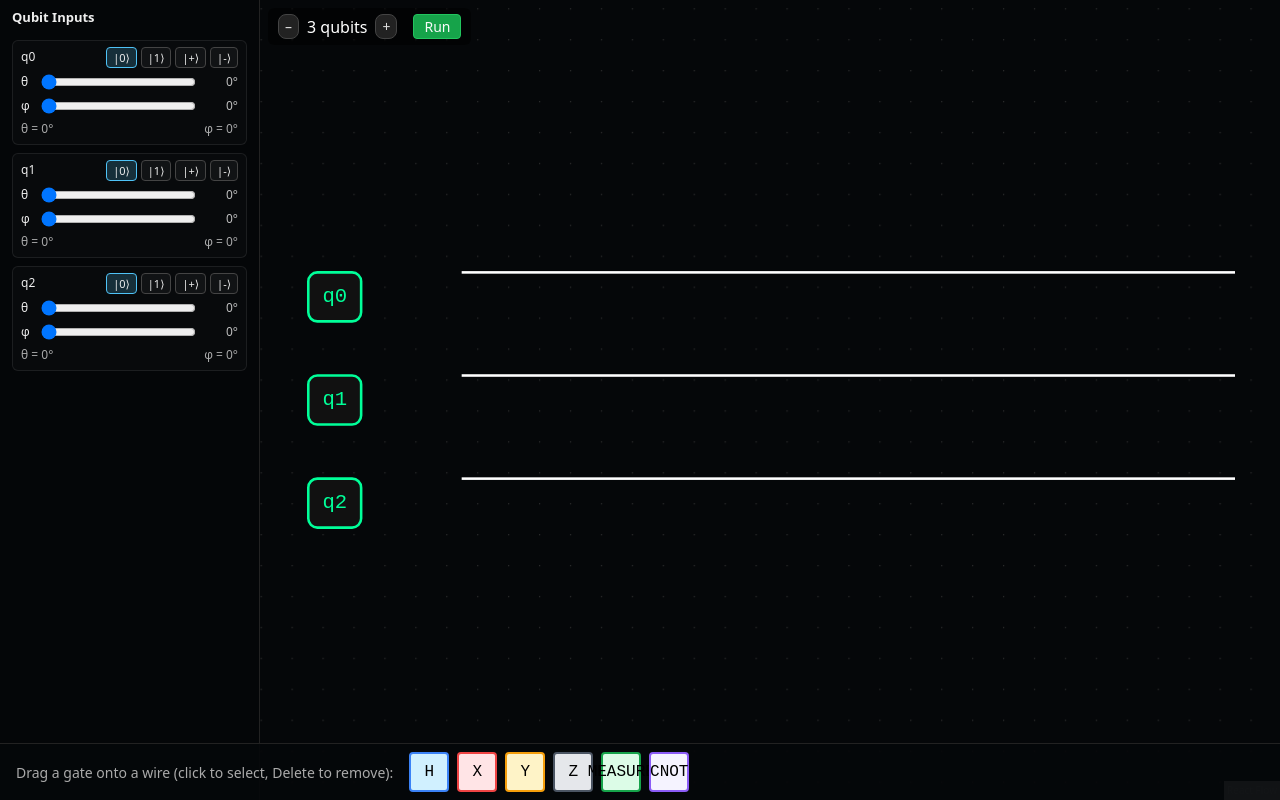
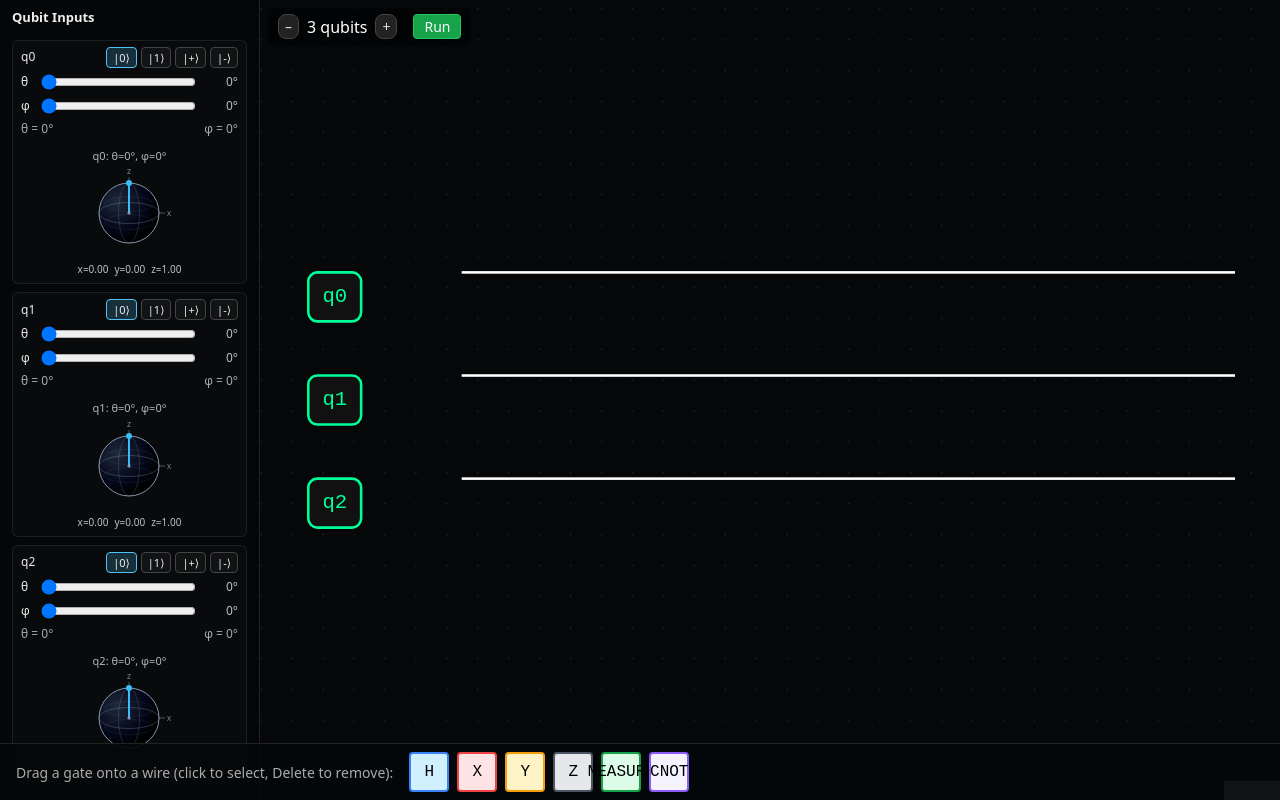
Before and after one commit to raw1218/QuantumCircuitSimulator, a React (Vite) app in the folder quantum-sim/: page / in a window 1280 px wide. Built offline with nearby package versions, Linux system fonts and the light colour scheme.

Commit message:
Bloch Sphere Rendering

```diff
--- a/quantum-sim/src/quantum/circuitCanvas.tsx
+++ b/quantum-sim/src/quantum/circuitCanvas.tsx
@@ -282,7 +282,7 @@ function GatePalette({ palette, onDragStart, onDragEnd }: GatePaletteProps) {
    ────────────────────────────────────────────────────────────── */
 
 export function CircuitCanvas() {
-  const {screenToFlowPosition, nQubits, setNQubits, nodes, setNodes, onNodesChangeBase, edges, setEdges, onEdgesChangeBase, selectedNodeId, setSelectedNodeId } = useCircuitContext();
+  const {screenToFlowPosition, nQubits, setNQubits, nodes, setNodes, onNodesChangeBase, edges, setEdges, onEdgesChangeBase, selectedNodeId, setSelectedNodeId, qubitInputs} = useCircuitContext();
   const [previewGate, setPreviewGate] = useState<PreviewGate | null>(null);
   const [dragKind, setDragKind] = useState<GateKind | null>(null);
 
@@ -520,8 +520,9 @@ const handleRun = () => {
 
         console.log('=== Quantum circuit ===');
         console.log(`nQubits = ${circuit.nQubits}, nCols = ${circuit.nCols}`);
+
+        // ===== Print circuit grid (your existing code) =====
         console.log('Grid (row x col):');
-
         circuit.grid.forEach((row, r) => {
             const prettyRow = row
                 .map((cell) => {
@@ -534,8 +535,31 @@ const handleRun = () => {
             console.log(`q${r}: ${prettyRow}`);
         });
 
-  console.log('Raw circuit object:', circuit);
+        // ===== Print initial qubit states =====
+        console.log('\n=== Initial qubit states (from Bloch inputs) ===');
+
+        qubitInputs.forEach((input, idx) => {
+            const { theta, phi } = input;
+
+            // amplitudes
+            const alpha = Math.cos(theta / 2);                           // real
+            const betaReal = Math.sin(theta / 2) * Math.cos(phi);
+            const betaImag = Math.sin(theta / 2) * Math.sin(phi);
+
+            // pretty formatting helper
+            const fmt = (x: number) => Number(x.toFixed(4));
+
+            console.log(
+                `q${idx}: |ψ⟩ = ${fmt(alpha)}·|0⟩ + (${fmt(betaReal)} ${betaImag >= 0 ? '+' : '-'} ${fmt(
+                    Math.abs(betaImag)
+                )}i)·|1⟩`
+            );
+        });
+
+        // ===== Raw circuit for debugging =====
+        console.log('\nRaw circuit object:', circuit);
     };
+
 
   /* ------- render ------- */
 
--- a/quantum-sim/src/quantum/qubitInputRender.tsx
+++ b/quantum-sim/src/quantum/qubitInputRender.tsx
@@ -1,6 +1,7 @@
-// QubitInputsColumn.tsx
+// qubitInputRender.tsx
 import React from 'react';
 import { useCircuitContext } from './circuitCanvas';
+import { QubitVisualization } from './QubitVisualization';
 
 function formatDegrees(rad: number): string {
     const deg = (rad * 180) / Math.PI;
@@ -60,6 +61,14 @@ export function QubitInputsColumn() {
                             borderRadius: 6,
                             background: 'rgba(255, 255, 255, 0.02)',
                             border: '1px solid rgba(255, 255, 255, 0.08)',
+                            display: 'flex',
+                            flexDirection: 'column',
+                            gap: 6,
+                        }}
+                    >
+                        {/* Top: controls */}
+                        <div
+                            style={{
                                 display: 'flex',
                                 flexDirection: 'column',
                                 gap: 4,
@@ -136,6 +145,18 @@ export function QubitInputsColumn() {
                                 <span>φ = {formatDegrees(input.phi)}°</span>
                             </div>
                         </div>
+
+                        {/* Bottom: Bloch sphere visualization, centered */}
+                        <div
+                            style={{
+                                display: 'flex',
+                                justifyContent: 'center',
+                                marginTop: 4,
+                            }}
+                        >
+                            <QubitVisualization index={index} />
+                        </div>
+                    </div>
                 );
             })}
         </div>
--- /dev/null
+++ b/quantum-sim/src/quantum/qubitVisualization.tsx
@@ -0,0 +1,191 @@
+// QubitVisualization.tsx
+import React from 'react';
+import { useCircuitContext } from './circuitCanvas';
+
+type QubitVisualizationProps = {
+    index: number;
+};
+
+export const QubitVisualization: React.FC<QubitVisualizationProps> = ({ index }) => {
+    const { qubitInputs } = useCircuitContext();
+    const input = qubitInputs[index];
+    if (!input) return null;
+
+    const { theta, phi } = input;
+
+    // Bloch vector components
+    // |ψ⟩ = cos(θ/2)|0⟩ + e^{iφ} sin(θ/2)|1⟩
+    // x = sinθ cosφ, y = sinθ sinφ, z = cosθ
+    const x = Math.sin(theta) * Math.cos(phi);
+    const y = Math.sin(theta) * Math.sin(phi);
+    const z = Math.cos(theta);
+
+    const size = 90;
+    const cx = size / 2;
+    const cy = size / 2;
+    const radius = 30;
+
+    // Project (x, z) into 2D: x horizontal, z vertical
+    const endX = cx + x * radius;
+    const endY = cy - z * radius; // minus because SVG y+ is down
+
+    const deg = (rad: number) => (rad * 180) / Math.PI;
+
+    return (
+        <div
+            style={{
+                display: 'flex',
+                flexDirection: 'column',
+                gap: 4,
+                fontSize: 12,
+                color: '#eee',
+                alignItems: 'center',
+                minWidth: size,
+            }}
+        >
+            {/* Label + θ, φ */}
+            <div
+                style={{
+                    fontSize: 11,
+                    opacity: 0.75,
+                }}
+            >
+                q{index}: θ={deg(theta).toFixed(0)}°, φ={deg(phi).toFixed(0)}°
+            </div>
+
+            <svg
+                width={size}
+                height={size}
+                viewBox={`0 0 ${size} ${size}`}
+                style={{ display: 'block' }}
+            >
+                <defs>
+                    {/* Radial gradient for fake 3D shading */}
+                    <radialGradient id="blochSphereGrad" cx="30%" cy="30%" r="70%">
+                        <stop offset="0%" stopColor="#1e293b" />
+                        <stop offset="70%" stopColor="#020617" />
+                        <stop offset="100%" stopColor="#000000" />
+                    </radialGradient>
+                </defs>
+
+                {/* Main sphere */}
+                <circle
+                    cx={cx}
+                    cy={cy}
+                    r={radius}
+                    fill="url(#blochSphereGrad)"
+                    stroke="rgba(148, 163, 184, 0.9)"
+                    strokeWidth={1}
+                />
+
+                {/* Equator (horizontal ellipse) */}
+                <ellipse
+                    cx={cx}
+                    cy={cy}
+                    rx={radius}
+                    ry={radius * 0.35}
+                    fill="none"
+                    stroke="rgba(148, 163, 184, 0.5)"
+                    strokeWidth={0.6}
+                />
+
+                {/* Vertical great circle (meridian) */}
+                <ellipse
+                    cx={cx}
+                    cy={cy}
+                    rx={radius * 0.35}
+                    ry={radius}
+                    fill="none"
+                    stroke="rgba(148, 163, 184, 0.35)"
+                    strokeWidth={0.6}
+                />
+
+                {/* A couple of extra "latitude" lines for 3D grid feel */}
+                <ellipse
+                    cx={cx}
+                    cy={cy - radius * 0.3}
+                    rx={radius * 0.8}
+                    ry={radius * 0.25}
+                    fill="none"
+                    stroke="rgba(148, 163, 184, 0.18)"
+                    strokeWidth={0.5}
+                />
+                <ellipse
+                    cx={cx}
+                    cy={cy + radius * 0.3}
+                    rx={radius * 0.8}
+                    ry={radius * 0.25}
+                    fill="none"
+                    stroke="rgba(148, 163, 184, 0.18)"
+                    strokeWidth={0.5}
+                />
+
+                {/* Axes arrows labels (Z up/down, X left/right) */}
+                {/* Z+ */}
+                <line
+                    x1={cx}
+                    y1={cy - radius}
+                    x2={cx}
+                    y2={cy - radius - 6}
+                    stroke="rgba(148,163,184,0.7)"
+                    strokeWidth={0.7}
+                />
+                <text
+                    x={cx - 2}
+                    y={cy - radius - 9}
+                    fontSize={7}
+                    fill="rgba(148,163,184,0.9)"
+                >
+                    Z
+                </text>
+
+                {/* X+ */}
+                <line
+                    x1={cx + radius}
+                    y1={cy}
+                    x2={cx + radius + 6}
+                    y2={cy}
+                    stroke="rgba(148,163,184,0.7)"
+                    strokeWidth={0.7}
+                />
+                <text
+                    x={cx + radius + 8}
+                    y={cy + 3}
+                    fontSize={7}
+                    fill="rgba(148,163,184,0.9)"
+                >
+                    X
+                </text>
+
+                {/* Bloch vector */}
+                <line
+                    x1={cx}
+                    y1={cy}
+                    x2={endX}
+                    y2={endY}
+                    stroke="#38bdf8"
+                    strokeWidth={2}
+                />
+                <circle cx={endX} cy={endY} r={3} fill="#38bdf8" />
+
+                {/* Center dot */}
+                <circle cx={cx} cy={cy} r={1.6} fill="rgba(148,163,184,0.9)" />
+            </svg>
+
+            {/* xyz readout */}
+            <div
+                style={{
+                    display: 'flex',
+                    justifyContent: 'space-between',
+                    gap: 6,
+                    fontSize: 10,
+                    opacity: 0.8,
+                }}
+            >
+                <span>x={x.toFixed(2)}</span>
+                <span>y={y.toFixed(2)}</span>
+                <span>z={z.toFixed(2)}</span>
+            </div>
+        </div>
+    );
+};
```
Lines whose indentation alone changed are shown as unchanged.
